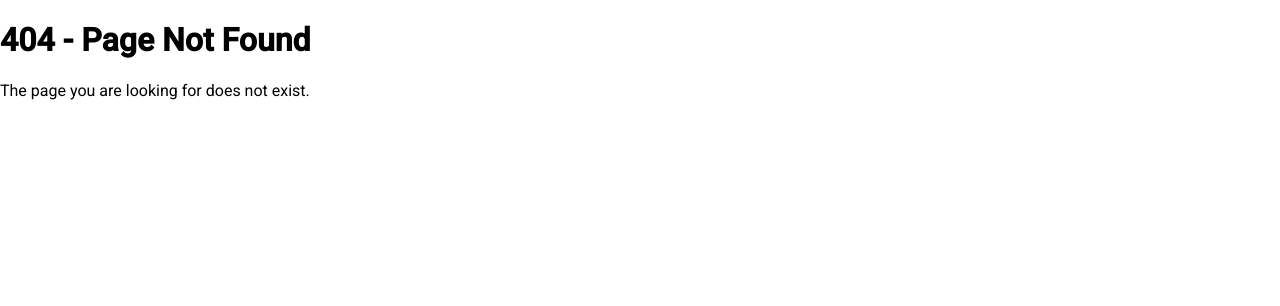
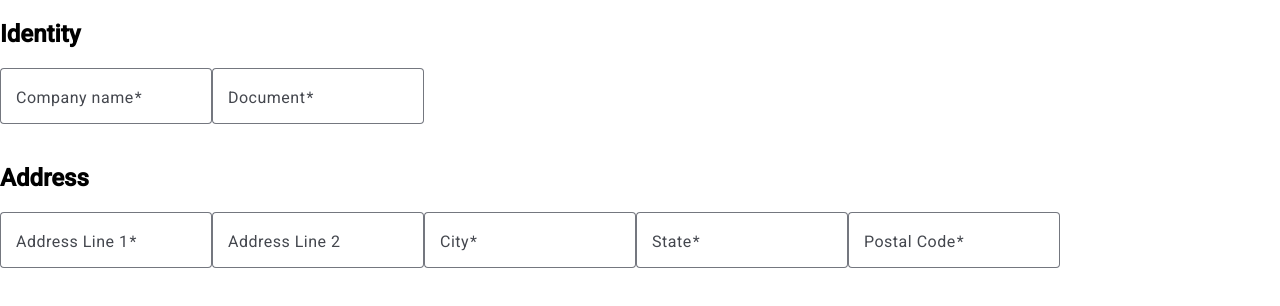
Before and after one commit to MonolithicIO/invoicer-web, an Angular app: page /create-company in a window 1280 px wide. Before the commit this address had no page. Shown: the top 306 px of the page. Built offline with nearby package versions, Linux system fonts and the light colour scheme; sample sign-in values are in the browser's storage.

Commit message:
feat: create-basic-components

```diff
--- a/src/app/app.routes.ts
+++ b/src/app/app.routes.ts
@@ -8,6 +8,7 @@ import { SignUpComponent } from "./feature/auth/screen/signup/signup.component";
 import { LoginComponent } from "./feature/auth/screen/login/login.component";
 import { HomeComponent } from "./feature/home/screen/home/home.component";
 import { NotFoundComponent } from "../core/screen/not-found/not-found.component";
+import { CreateCompanyComponent } from "./feature/company/screen/create-company/create-company.component";
 
 export const routes: Routes = [
   {
@@ -36,6 +37,11 @@ export const routes: Routes = [
     canActivate: [AuthGuard],
   },
   {
+    path: "create-company",
+    component: CreateCompanyComponent,
+    canActivate: [AuthGuard],
+  },
+  {
     path: "**",
     component: NotFoundComponent,
     title: "Page not found",
--- /dev/null
+++ b/src/app/feature/company/screen/create-company/create-company.component.html
@@ -0,0 +1,48 @@
+<main>
+  <form [formGroup]="createCompanyForm">
+    <h2>Identity</h2>
+    <mat-form-field appearance="outline">
+      <mat-label>Company name</mat-label>
+      <input matInput placeholder="Company name" formControlName="name" />
+    </mat-form-field>
+
+    <mat-form-field appearance="outline">
+      <mat-label>Document</mat-label>
+      <input matInput placeholder="123.456.789-00" formControlName="document" />
+    </mat-form-field>
+
+    <h2>Address</h2>
+    <mat-form-field appearance="outline">
+      <mat-label>Address Line 1</mat-label>
+      <input
+        matInput
+        placeholder="Address Line 1"
+        formControlName="addressLine1"
+      />
+    </mat-form-field>
+
+    <mat-form-field appearance="outline">
+      <mat-label>Address Line 2</mat-label>
+      <input
+        matInput
+        placeholder="Address Line 2"
+        formControlName="addressLine2"
+      />
+    </mat-form-field>
+
+    <mat-form-field appearance="outline">
+      <mat-label>City</mat-label>
+      <input matInput placeholder="City" formControlName="city" />
+    </mat-form-field>
+
+    <mat-form-field appearance="outline">
+      <mat-label>State</mat-label>
+      <input matInput placeholder="State" formControlName="state" />
+    </mat-form-field>
+
+    <mat-form-field appearance="outline">
+      <mat-label>Postal Code</mat-label>
+      <input matInput placeholder="Postal Code" formControlName="postalCode" />
+    </mat-form-field>
+  </form>
+</main>
--- /dev/null
+++ b/src/app/feature/company/screen/create-company/create-company.component.ts
@@ -0,0 +1,40 @@
+import { Component, inject } from "@angular/core";
+import { CreateCompanyService } from "../../service/create-company.service";
+import {
+  FormControl,
+  FormGroup,
+  FormsModule,
+  ReactiveFormsModule,
+  Validators,
+} from "@angular/forms";
+import { MatInputModule } from "@angular/material/input";
+import { MatFormFieldModule } from "@angular/material/form-field";
+import { MatButtonModule } from "@angular/material/button";
+import { MatIconModule } from "@angular/material/icon";
+
+@Component({
+  selector: "app-create-company",
+  imports: [
+    MatInputModule,
+    MatFormFieldModule,
+    FormsModule,
+    MatButtonModule,
+    ReactiveFormsModule,
+    MatIconModule,
+  ],
+  templateUrl: "./create-company.component.html",
+  styleUrl: "./create-company.component.css",
+})
+export class CreateCompanyComponent {
+  private createService: CreateCompanyService = inject(CreateCompanyService);
+
+  readonly createCompanyForm = new FormGroup({
+    name: new FormControl("", Validators.required),
+    document: new FormControl("", Validators.required),
+    addressLine1: new FormControl("", Validators.required),
+    addressLine2: new FormControl(""),
+    city: new FormControl("", Validators.required),
+    state: new FormControl("", Validators.required),
+    postalCode: new FormControl("", Validators.required),
+  });
+}
--- a/src/app/feature/company/screen/select-company/select-company.component.ts
+++ b/src/app/feature/company/screen/select-company/select-company.component.ts
@@ -86,7 +86,7 @@ export class SelectCompanyComponent implements OnInit {
   }
 
   onCreateNewClick() {
-    alert("Not implemented yet");
+    this.router.navigate(["/create-company"]);
   }
 }
 
```
Also changed, not shown: src/app/feature/company/screen/create-company/create-company.component.css (added), 2 other files (tests, documents, lock files or other folders).
